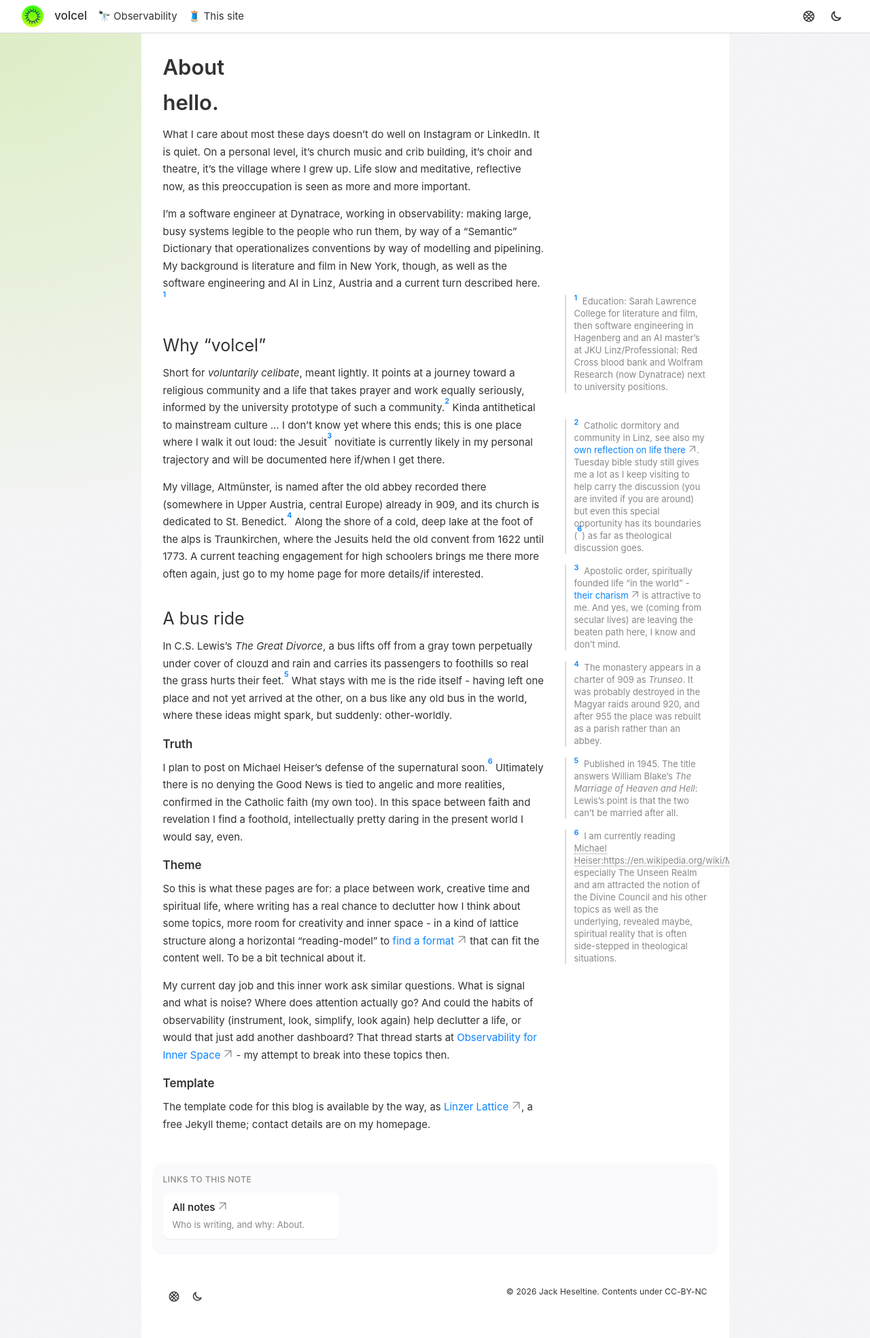
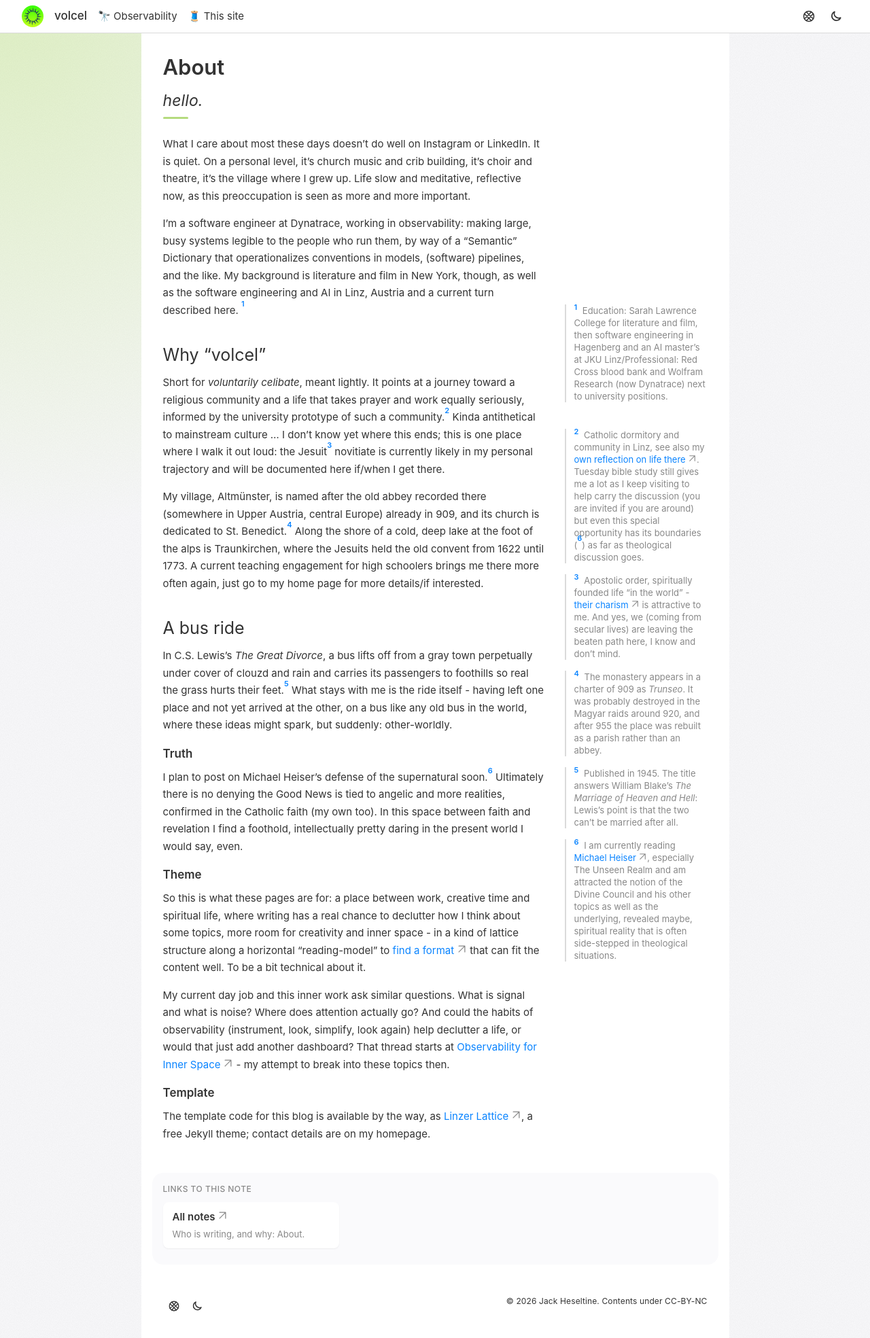
Before and after one commit to heseltime/volcel, a Jekyll site: the page built from _notes/Public/About.md, in a window 1280 px wide. Shown: the whole page at 68% size. Built offline with Jekyll 4.4.1, drawn with Linux system fonts in a browser that asks for light colours.

Commit message:
Style about a bit more

```diff
--- a/_notes/Public/About.md
+++ b/_notes/Public/About.md
@@ -7,7 +7,7 @@ date: 2026-11-13
 
 What I care about most these days doesn't do well on Instagram or LinkedIn. It is quiet. On a personal level, it's church music and crib building, it's choir and theatre, it's the village where I grew up. Life slow and meditative, reflective now, as this preoccupation is seen as more and more important.
 
-I'm a software engineer at Dynatrace, working in observability: making large, busy systems legible to the people who run them, by way of a "Semantic" Dictionary that operationalizes conventions by way of modelling and pipelining. My background is literature and film in New York, though, as well as the software engineering and AI in Linz, Austria and a current turn described here. [^road]
+I'm a software engineer at Dynatrace, working in observability: making large, busy systems legible to the people who run them, by way of a "Semantic" Dictionary that operationalizes conventions in models, (software) pipelines, and the like. My background is literature and film in New York, though, as well as the software engineering and AI in Linz, Austria and a current turn described here. [^road]
 
 ## Why "volcel"
 
@@ -38,4 +38,4 @@ The template code for this blog is available by the way, as [[Linzer Lattice::ht
 [^jesuits]: Apostolic order, spiritually founded life "in the world" - [[their charism::https://www.jesuits.org]] is attractive to me. And yes, we (coming from secular lives) are leaving the beaten path here, I know and don't mind.
 [^minster]: The monastery appears in a charter of 909 as *Trunseo*. It was probably destroyed in the Magyar raids around 920, and after 955 the place was rebuilt as a parish rather than an abbey.
 [^lewis]: Published in 1945. The title answers William Blake's *The Marriage of Heaven and Hell*: Lewis's point is that the two can't be married after all.
-[^heiser]: I am currently reading [[Michael Heiser:https://en.wikipedia.org/wiki/Michael_S._Heiser]], especially The Unseen Realm and am attracted the notion of the Divine Council and his other topics as well as the underlying, revealed maybe, spiritual reality that is often side-stepped in theological situations.
+[^heiser]: I am currently reading [[Michael Heiser::https://en.wikipedia.org/wiki/Michael_S._Heiser]], especially The Unseen Realm and am attracted the notion of the Divine Council and his other topics as well as the underlying, revealed maybe, spiritual reality that is often side-stepped in theological situations.
--- a/assets/css/stack.css
+++ b/assets/css/stack.css
@@ -52,6 +52,31 @@ body.garden {
   font-weight: 600;
   color: var(--title);
   margin: 0 0 16px;
+}
+
+/* A note that opens with its own `# heading` gets it as a subtitle under the
+   title: smaller, italic, with a short lime stroke, so it doesn't compete. */
+.pane-scroll .content > h1:first-child {
+  position: relative;
+  font-size: 23px;
+  line-height: 30px;
+  font-weight: 400;
+  font-style: italic;
+  letter-spacing: 0.005em;
+  color: var(--title);
+  margin: 4px 0 24px;
+  padding-bottom: 12px;
+}
+
+.pane-scroll .content > h1:first-child::after {
+  content: "";
+  position: absolute;
+  left: 0;
+  bottom: 0;
+  width: 2.5rem;
+  height: 3px;
+  border-radius: 2px;
+  background: var(--ground-spark);
 }
 
 .pane-scroll .content h2 {
```
